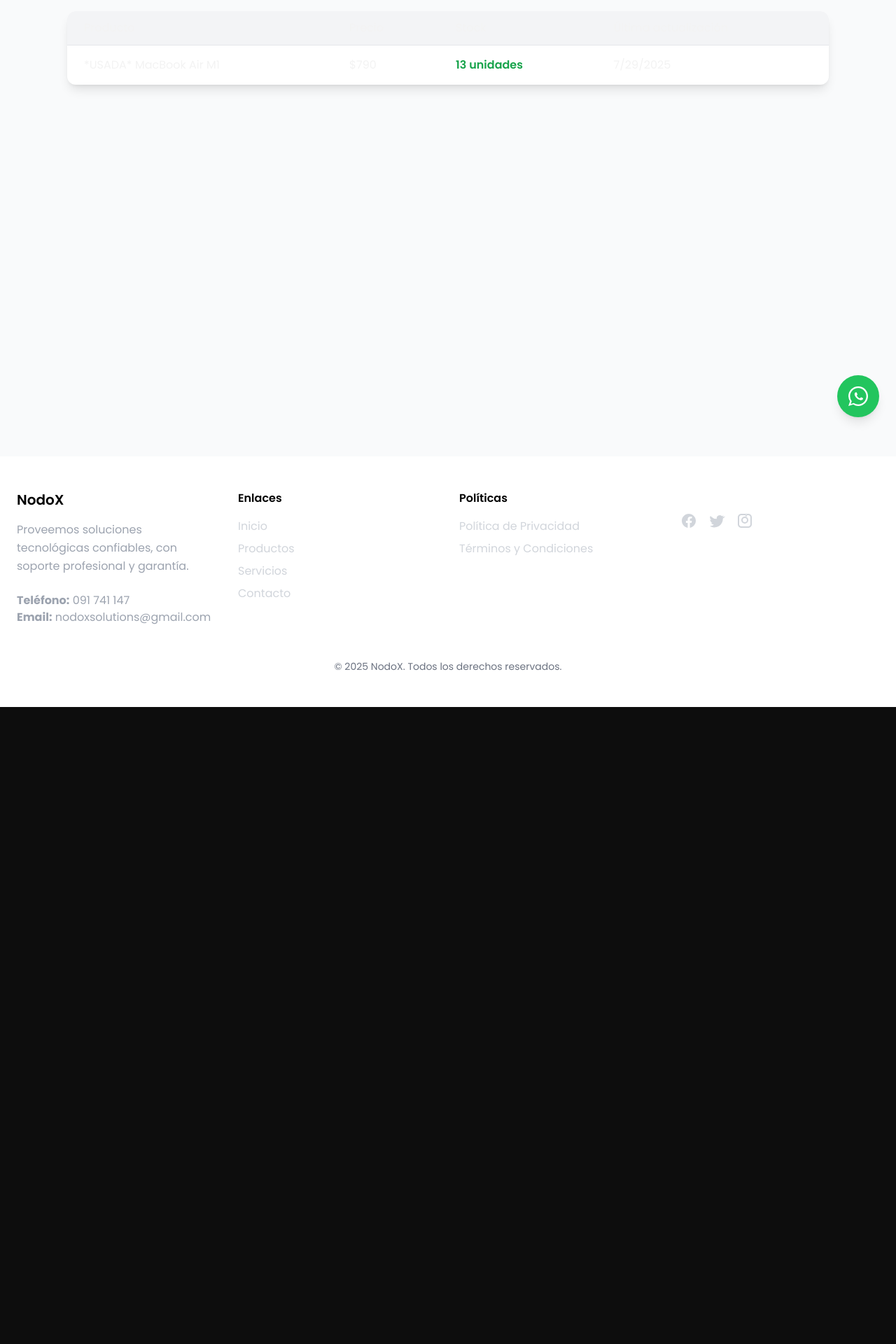
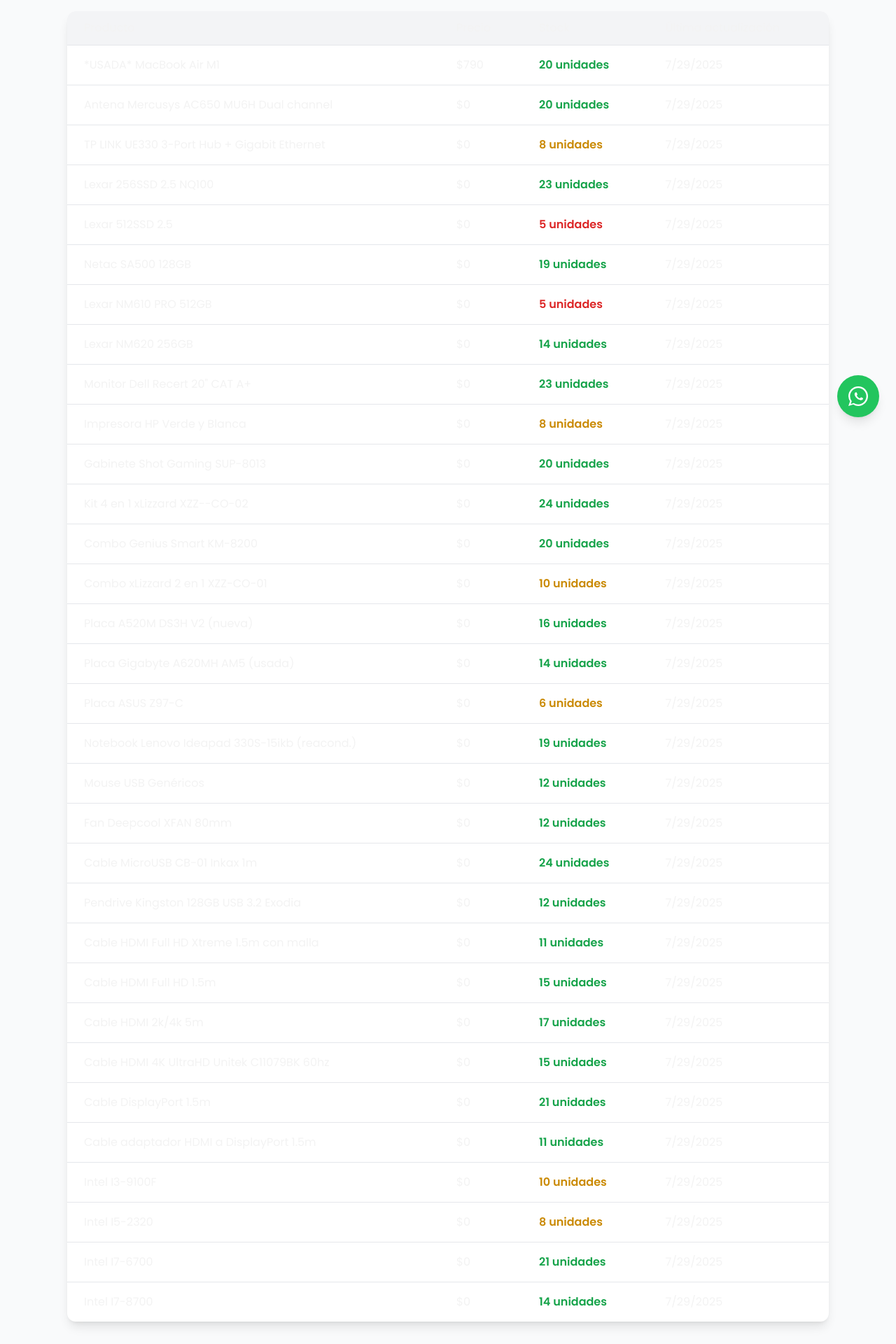
Before and after one commit to alejandr088/NodoX, a React (Vite) app: page /stock in a window 1280 px wide. Shown: the part 180-2100 px from the top of the page at 70% size. Before the commit the page ends 1190 px from the top, so only its background shows below. Built offline with nearby package versions, Linux system fonts and the light colour scheme.

Commit message:
loaded inventory

```diff
--- a/src/data/products.js
+++ b/src/data/products.js
@@ -1,3 +1,4 @@
+// products.js
 export default [
   {
     id: 1,
@@ -5,14 +6,356 @@
     description: "Apple M1, 8GB RAM, 256GB SSD, Pantalla Retina 2K 13.3\", MacOS Sequoia",
     price: 790,
     currency: "USD",
-    image: "/macbookm1.jpg",
+    stock: 1,
+    category: "Notebook",
+    image: "/imagen1.jpg",
     specs: [
       "Procesador: M1",
       "RAM: 8GB",
       "Almacenamiento: 256GB SSD",
-      "Pantalla: Retina 13.3 IPS \"2560 x 1600 a 227 PPP",
-      "Sistema operativo: MacOS Sequoia",
+      "Pantalla: Retina 13.3 IPS 2560x1600",
+      "Sistema operativo: MacOS Sequoia"
     ]
   },
-
-]
+  {
+    id: 2,
+    name: "Antena Mercusys AC650 MU6H Dual channel",
+    description: "Adaptador WiFi Dual Channel",
+    price: 0,
+    currency: "USD",
+    stock: 3,
+    category: "Conectividad Internet",
+    image: "/imagen2.jpg",
+    specs: ["WiFi AC650", "Dual Channel", "USB"]
+  },
+  {
+    id: 3,
+    name: "TP LINK UE330 3-Port Hub + Gigabit Ethernet",
+    description: "Hub USB 3.0 con adaptador Ethernet Gigabit",
+    price: 0,
+    currency: "USD",
+    stock: 1,
+    category: "Conectividad Internet",
+    image: "/imagen3.jpg",
+    specs: ["3 puertos USB 3.0", "Gigabit Ethernet"]
+  },
+  {
+    id: 4,
+    name: "Lexar 256SSD 2.5 NQ100",
+    description: "SSD 2.5 pulgadas Lexar NQ100 256GB",
+    price: 0,
+    currency: "USD",
+    stock: 1,
+    category: "Almacenamiento/SSD 2.5",
+    image: "/imagen4.jpg",
+    specs: ["Capacidad: 256GB", "Formato: 2.5\"", "Interfaz: SATA"]
+  },
+  {
+    id: 5,
+    name: "Lexar 512SSD 2.5",
+    description: "SSD 2.5 pulgadas Lexar 512GB",
+    price: 0,
+    currency: "USD",
+    stock: 1,
+    category: "Almacenamiento/SSD 2.5",
+    image: "/imagen5.jpg",
+    specs: ["Capacidad: 512GB", "Formato: 2.5\"", "Interfaz: SATA"]
+  },
+  {
+    id: 6,
+    name: "Netac SA500 128GB",
+    description: "SSD Netac SA500 128GB 2.5 pulgadas",
+    price: 0,
+    currency: "USD",
+    stock: 4,
+    category: "Almacenamiento/SSD 2.5",
+    image: "/imagen6.jpg",
+    specs: ["Capacidad: 128GB", "Formato: 2.5\"", "Interfaz: SATA"]
+  },
+  {
+    id: 7,
+    name: "Lexar NM610 PRO 512GB",
+    description: "SSD Lexar NM610 PRO 512GB NVMe",
+    price: 0,
+    currency: "USD",
+    stock: 1,
+    category: "Almacenamiento/M.2 NVME",
+    image: "/imagen7.jpg",
+    specs: ["Capacidad: 512GB", "Formato: M.2", "Interfaz: NVMe"]
+  },
+  {
+    id: 8,
+    name: "Lexar NM620 256GB",
+    description: "SSD Lexar NM620 256GB NVMe",
+    price: 0,
+    currency: "USD",
+    stock: 1,
+    category: "Almacenamiento/M.2 NVME",
+    image: "/imagen8.jpg",
+    specs: ["Capacidad: 256GB", "Formato: M.2", "Interfaz: NVMe"]
+  },
+  {
+    id: 9,
+    name: "Monitor Dell Recert 20\" CAT A+",
+    description: "Monitor recertificado Dell 20 pulgadas categoría A+",
+    price: 0,
+    currency: "USD",
+    stock: 1,
+    category: "Monitor",
+    image: "/imagen9.jpg",
+    specs: ["Pantalla: 20\"", "Condición: Recertificado CAT A+"]
+  },
+  {
+    id: 10,
+    name: "Impresora HP Verde y Blanca",
+    description: "Impresora HP (requiere cambio de cartuchos)",
+    price: 0,
+    currency: "USD",
+    stock: 1,
+    category: "Impresora",
+    image: "/imagen10.jpg",
+    specs: ["Color: Verde y Blanco", "Estado: requiere cartuchos"]
+  },
+  {
+    id: 11,
+    name: "Gabinete Shot Gaming SUP-8013",
+    description: "Gabinete gamer Shot Gaming SUP-8013",
+    price: 0,
+    currency: "USD",
+    stock: 1,
+    category: "Gabinete",
+    image: "/imagen11.jpg",
+    specs: ["Formato: ATX", "Diseño Gamer"]
+  },
+  {
+    id: 12,
+    name: "Kit 4 en 1 xLizzard XZZ--CO-02",
+    description: "Kit periféricos xLizzard 4 en 1",
+    price: 0,
+    currency: "USD",
+    stock: 3,
+    category: "Teclado/Mouse/Auriculares",
+    image: "/imagen12.jpg",
+    specs: ["Incluye: teclado, mouse, auriculares y alfombrilla"]
+  },
+  {
+    id: 13,
+    name: "Combo Genius Smart KM-8200",
+    description: "Combo Mouse + Teclado Genius Smart KM-8200",
+    price: 0,
+    currency: "USD",
+    stock: 1,
+    category: "Teclado/Mouse Inalámbrico",
+    image: "/imagen13.jpg",
+    specs: ["Mouse inalámbrico", "Teclado inalámbrico"]
+  },
+  {
+    id: 14,
+    name: "Combo xLizzard 2 en 1 XZZ-CO-01",
+    description: "Combo teclado + mouse USB xLizzard",
+    price: 0,
+    currency: "USD",
+    stock: 2,
+    category: "Teclado/Mouse USB",
+    image: "/imagen14.jpg",
+    specs: ["Conexión USB", "Incluye teclado y mouse"]
+  },
+  {
+    id: 15,
+    name: "Placa A520M DS3H V2 (nueva)",
+    description: "Motherboard Gigabyte A520M DS3H V2",
+    price: 0,
+    currency: "USD",
+    stock: 1,
+    category: "Motherboard",
+    image: "/imagen15.jpg",
+    specs: ["Chipset: A520M", "Condición: Nueva"]
+  },
+  {
+    id: 16,
+    name: "Placa Gigabyte A620MH AM5 (usada)",
+    description: "Motherboard Gigabyte A620MH AM5 usada",
+    price: 0,
+    currency: "USD",
+    stock: 1,
+    category: "Motherboard",
+    image: "/imagen16.jpg",
+    specs: ["Chipset: A620MH", "Socket: AM5", "Condición: Usada"]
+  },
+  {
+    id: 17,
+    name: "Placa ASUS Z97-C",
+    description: "Motherboard ASUS Z97-C",
+    price: 0,
+    currency: "USD",
+    stock: 1,
+    category: "Motherboard",
+    image: "/imagen17.jpg",
+    specs: ["Chipset: Z97", "Marca: ASUS"]
+  },
+  {
+    id: 18,
+    name: "Notebook Lenovo Ideapad 330S-15ikb (reacond.)",
+    description: "Notebook Lenovo reacondicionada I5 8va Gen, 12GB RAM, 256GB SSD",
+    price: 0,
+    currency: "USD",
+    stock: 1,
+    category: "Notebook (Reacondicionado)",
+    image: "/imagen18.jpg",
+    specs: ["Procesador: Intel I5 8va Gen", "RAM: 12GB", "Almacenamiento: 256GB SSD"]
+  },
+  {
+    id: 19,
+    name: "Mouse USB Genéricos",
+    description: "Mouse USB estándar",
+    price: 0,
+    currency: "USD",
+    stock: 3,
+    category: "Mouse",
+    image: "/imagen19.jpg",
+    specs: ["Conexión USB", "Diseño básico"]
+  },
+  {
+    id: 20,
+    name: "Fan Deepcool XFAN 80mm",
+    description: "Ventilador Deepcool 80mm XFAN 80",
+    price: 0,
+    currency: "USD",
+    stock: 8,
+    category: "Fancooler",
+    image: "/imagen20.jpg",
+    specs: ["Tamaño: 80mm", "Marca: Deepcool"]
+  },
+  {
+    id: 21,
+    name: "Cable MicroUSB CB-01 Inkax 1m",
+    description: "Cable MicroUSB Inkax CB-01 de 1 metro",
+    price: 0,
+    currency: "USD",
+    stock: 7,
+    category: "Accesorios/Cable",
+    image: "/imagen21.jpg",
+    specs: ["Tipo: MicroUSB", "Largo: 1 metro"]
+  },
+  {
+    id: 22,
+    name: "Pendrive Kingston 128GB USB 3.2 Exodia",
+    description: "Pendrive Kingston Datatraveler Exodia 128GB",
+    price: 0,
+    currency: "USD",
+    stock: 1,
+    category: "Almacenamiento/Pendrive",
+    image: "/imagen22.jpg",
+    specs: ["Capacidad: 128GB", "USB 3.2"]
+  },
+  {
+    id: 23,
+    name: "Cable HDMI Full HD Xtreme 1.5m con malla",
+    description: "Cable HDMI Full HD 1.5m con recubrimiento de malla negra",
+    price: 0,
+    currency: "USD",
+    stock: 2,
+    category: "Accesorios/Cable",
+    image: "/imagen23.jpg",
+    specs: ["Largo: 1.5m", "Full HD", "Malla protectora"]
+  },
+  {
+    id: 24,
+    name: "Cable HDMI Full HD 1.5m",
+    description: "Cable HDMI estándar Full HD 1.5m",
+    price: 0,
+    currency: "USD",
+    stock: 5,
+    category: "Accesorios/Cable",
+    image: "/imagen24.jpg",
+    specs: ["Largo: 1.5m", "Full HD"]
+  },
+  {
+    id: 25,
+    name: "Cable HDMI 2k/4k 5m",
+    description: "Cable HDMI compatible 2k/4k de 5 metros",
+    price: 0,
+    currency: "USD",
+    stock: 2,
+    category: "Accesorios/Cable",
+    image: "/imagen25.jpg",
+    specs: ["Resolución: 2k/4k", "Largo: 5m"]
+  },
+  {
+    id: 26,
+    name: "Cable HDMI 4K UltraHD Unitek C11079BK 60hz",
+    description: "Cable HDMI Unitek 4K UltraHD 60hz modelo C11079BK en caja",
+    price: 0,
+    currency: "USD",
+    stock: 2,
+    category: "Accesorios/Cable",
+    image: "/imagen26.jpg",
+    specs: ["Resolución: 4K UltraHD", "Frecuencia: 60hz", "Modelo: C11079BK"]
+  },
+  {
+    id: 27,
+    name: "Cable DisplayPort 1.5m",
+    description: "Cable DisplayPort de 1.5 metros",
+    price: 0,
+    currency: "USD",
+    stock: 2,
+    category: "Accesorios/Cable",
+    image: "/imagen27.jpg",
+    specs: ["Tipo: DisplayPort", "Largo: 1.5m"]
+  },
+  {
+    id: 28,
+    name: "Cable adaptador HDMI a DisplayPort 1.5m",
+    description: "Adaptador de HDMI a DisplayPort de 1.5 metros",
+    price: 0,
+    currency: "USD",
+    stock: 3,
+    category: "Accesorios/Cable",
+    image: "/imagen28.jpg",
+    specs: ["Tipo: HDMI a DisplayPort", "Largo: 1.5m"]
+  },
+  {
+    id: 29,
+    name: "Intel I3-9100F",
+    description: "Procesador Intel Core i3-9100F 4 núcleos / 4 hilos 3.6GHz Turbo 4.2GHz",
+    price: 0,
+    currency: "USD",
+    stock: 1,
+    category: "Procesadores",
+    image: "/imagen29.jpg",
+    specs: ["Núcleos: 4", "Hilos: 4", "Frecuencia base: 3.6GHz", "Turbo: 4.2GHz"]
+  },
+  {
+    id: 30,
+    name: "Intel I5-2320",
+    description: "Procesador Intel Core i5-2320 4 núcleos / 4 hilos 3.0GHz Turbo 3.3GHz",
+    price: 0,
+    currency: "USD",
+    stock: 1,
+    category: "Procesadores",
+    image: "/imagen30.jpg",
+    specs: ["Núcleos: 4", "Hilos: 4", "Frecuencia base: 3.0GHz", "Turbo: 3.3GHz"]
+  },
+  {
+    id: 31,
+    name: "Intel I7-6700",
+    description: "Procesador Intel Core i7-6700 4 núcleos / 8 hilos 3.4GHz Turbo 4.0GHz",
+    price: 0,
+    currency: "USD",
+    stock: 1,
+    category: "Procesadores",
+    image: "/imagen31.jpg",
+    specs: ["Núcleos: 4", "Hilos: 8", "Frecuencia base: 3.4GHz", "Turbo: 4.0GHz"]
+  },
+  {
+    id: 32,
+    name: "Intel I7-8700",
+    description: "Procesador Intel Core i7-8700 6 núcleos / 12 hilos 3.2GHz Turbo 4.6GHz",
+    price: 0,
+    currency: "USD",
+    stock: 1,
+    category: "Procesadores",
+    image: "/imagen32.jpg",
+    specs: ["Núcleos: 6", "Hilos: 12", "Frecuencia base: 3.2GHz", "Turbo: 4.6GHz"]
+  }
+];
```
